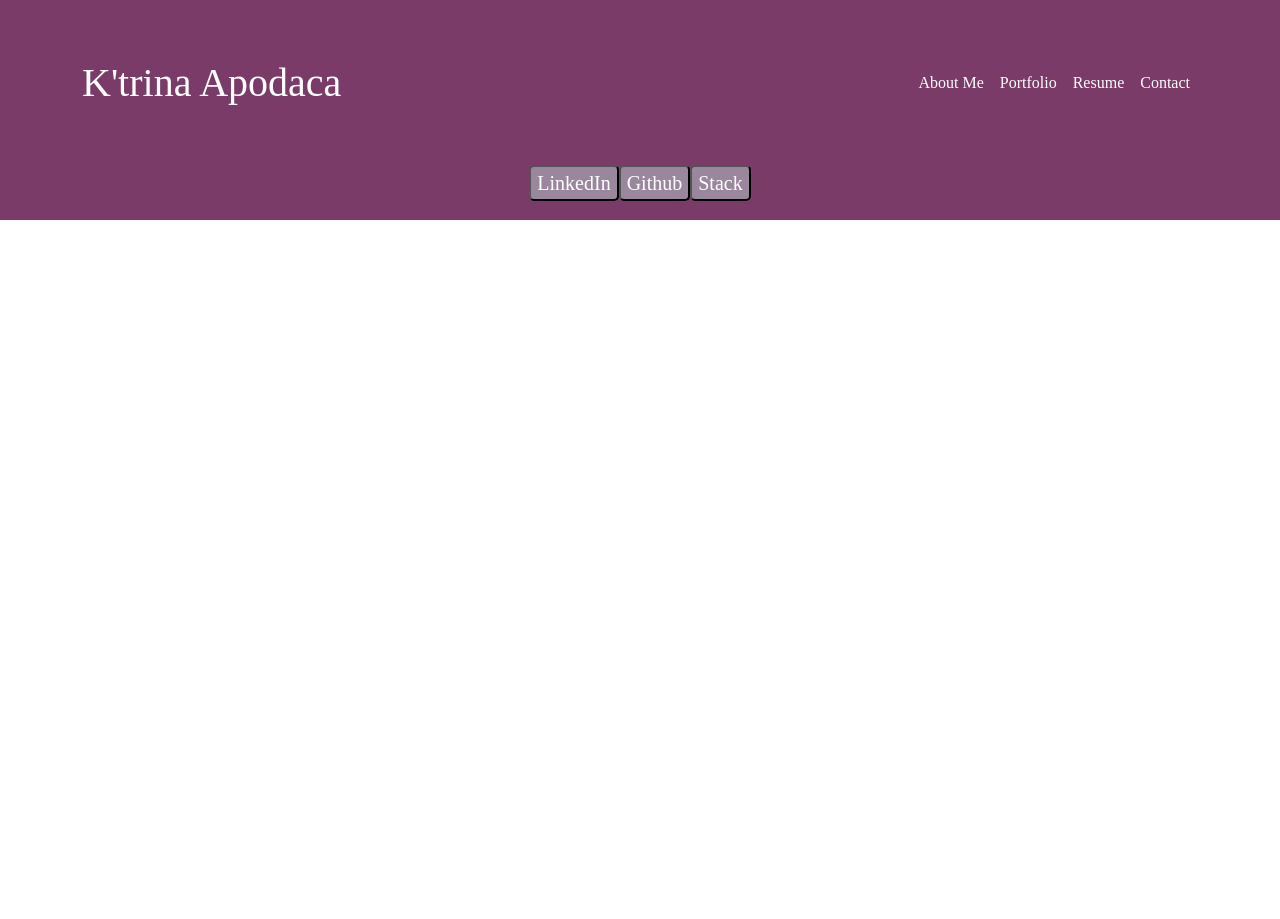
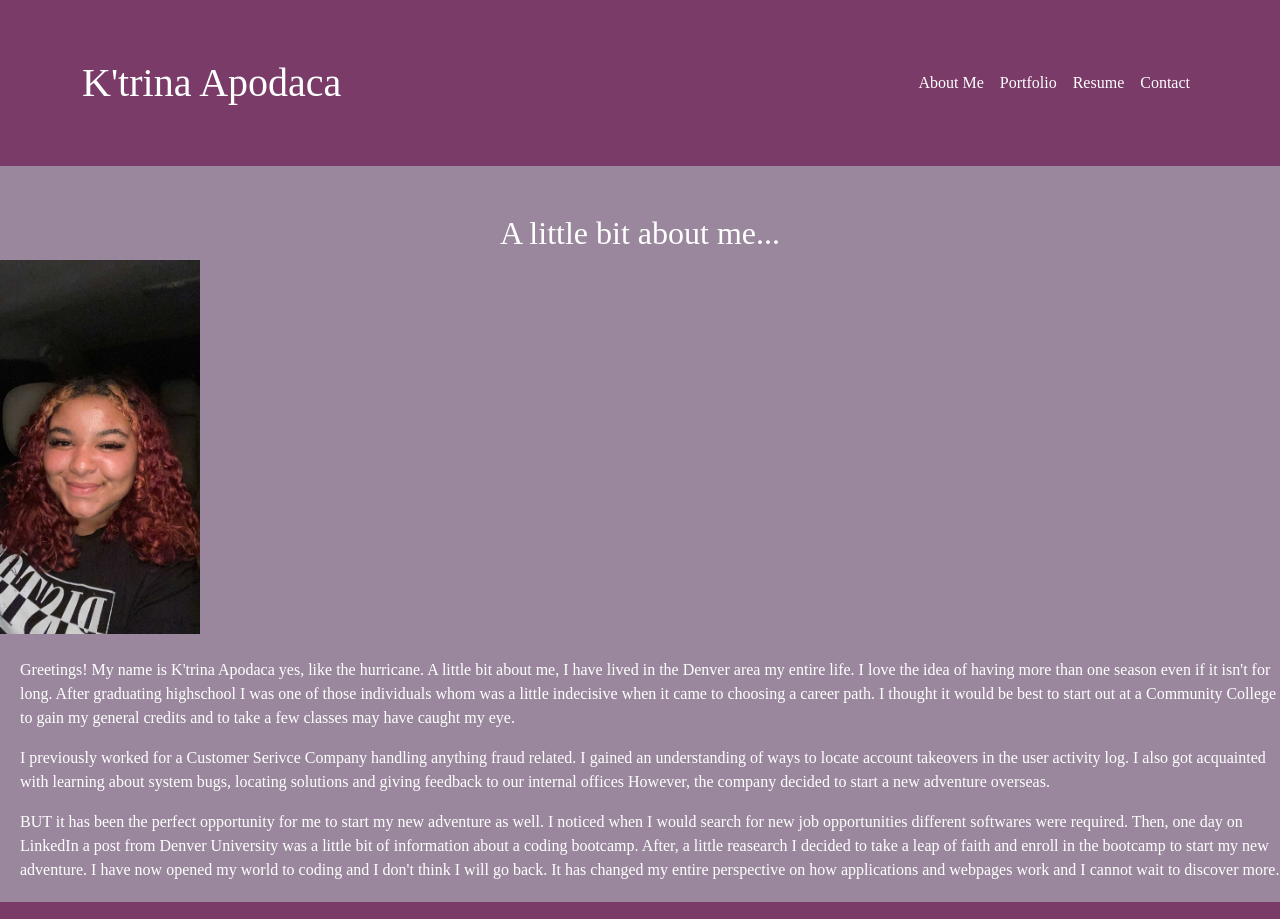
Before and after one commit to kapodaca0403/new_portoflio, a React (Create React App) app in the folder client/: page / in a window 1280 px wide. Shown: the top 919 px of the page. Before the commit the page ends 800 px from the top, so only its background shows below. Built offline with nearby package versions, Linux system fonts and the light colour scheme.

Commit message:
adding final links for port

```diff
--- a/client/src/App.js
+++ b/client/src/App.js
@@ -5,6 +5,7 @@ import Aboutme from "./components/aboutme/aboutme";
 import Resume from "./components/resume/resume";
 import Projects from "./components/projects/project";
 import Contactform from "./components/contactform/contactform";
+import Home from "./components/home/home";
 import ReactDOM from "react-dom";
 import { FontawesomeObject } from "@fortawesome/fontawesome-svg-core";
 import { BrowserRouter as Router, Route, Switch } from "react-router-dom";
@@ -16,7 +17,9 @@ function App() {
     <>
       <Router>
         <Navbar />
-
+        <Route exact path="/">
+          <Home />
+        </Route>
         <Route exact path="/aboutme">
           <Aboutme />
         </Route>
@@ -26,7 +29,7 @@ function App() {
         <Route exact path="/portfolio">
           <Projects />
         </Route>
-        <Route exact path="/Contactform">
+        <Route exact path="/contactform">
           <Contactform />
         </Route>
 
--- a/client/src/components/aboutme/aboutme.css
+++ b/client/src/components/aboutme/aboutme.css
@@ -23,6 +23,7 @@ p {
 .headshot {
   src: "./public/Headshot_exam.jpg";
   alt: "Example headshot of me";
+  margin: "auto";
   width: 200px;
   height: 50;
   margin: -50;
--- a/client/src/components/contactform/contactform.js
+++ b/client/src/components/contactform/contactform.js
@@ -1,7 +1,7 @@
 import React from "react";
 import { Form, Card, Button } from "react-bootstrap";
 
-import { emailjs } from "emailjs-com";
+import emailjs from "emailjs-com";
 
 function contactbutton() {
   const btn = document.getElementById("button");
@@ -76,6 +76,7 @@ export const contactform = () => {
             <Form.Control as="textarea" rows={3} />
             <Button
               id={{ contactbutton }}
+              n
               style={{
                 background: "#7a3b69",
                 color: "white",
--- /dev/null
+++ b/client/src/components/home/home.js
@@ -0,0 +1,52 @@
+import React from "react";
+import "../aboutme/aboutme.css";
+
+const home = () => {
+  return (
+    <div>
+      <main className="maininfo">
+        <br></br>
+        <br></br>
+
+        <h2 className="h2">A little bit about me...</h2>
+        <img src="../../../Headshot_exam.jpg" className="headshot"></img>
+        <br></br>
+        <br></br>
+
+        <p>
+          Greetings! My name is K'trina Apodaca yes, like the hurricane. A
+          little bit about me, I have lived in the Denver area my entire life. I
+          love the idea of having more than one season even if it isn't for
+          long. After graduating highschool I was one of those individuals whom
+          was a little indecisive when it came to choosing a career path. I
+          thought it would be best to start out at a Community College to gain
+          my general credits and to take a few classes may have caught my eye.
+        </p>
+
+        <p>
+          I previously worked for a Customer Serivce Company handling anything
+          fraud related. I gained an understanding of ways to locate account
+          takeovers in the user activity log. I also got acquainted with
+          learning about system bugs, locating solutions and giving feedback to
+          our internal offices However, the company decided to start a new
+          adventure overseas.
+        </p>
+
+        <p>
+          BUT it has been the perfect opportunity for me to start my new
+          adventure as well. I noticed when I would search for new job
+          opportunities different softwares were required. Then, one day on
+          LinkedIn a post from Denver University was a little bit of information
+          about a coding bootcamp. After, a little reasearch I decided to take a
+          leap of faith and enroll in the bootcamp to start my new adventure. I
+          have now opened my world to coding and I don't think I will go back.
+          It has changed my entire perspective on how applications and webpages
+          work and I cannot wait to discover more.
+        </p>
+        <br></br>
+      </main>
+    </div>
+  );
+};
+
+export default home;
--- a/client/src/components/navbar/navbar.js
+++ b/client/src/components/navbar/navbar.js
@@ -28,11 +28,11 @@ export const navbar = () => {
             <Nav className="me-auto"></Nav>
             <Nav>
               <Nav.Link
+                href="/aboutme"
                 style={{
                   color: "white",
                   fontFamily: "Shadows Into Light, cursive",
                 }}
-                href="/aboutme"
               >
                 About Me
               </Nav.Link>
--- a/client/src/components/projects/project.js
+++ b/client/src/components/projects/project.js
@@ -63,12 +63,16 @@ export const projects = () => {
                 >
                   <Button
                     variant
+                    href="https://nascott94.github.io/Brewing-Crypto/"
+                    target="no-target-blank"
                     style={{ background: "#7a3b69", color: "white" }}
                   >
                     Deployed
                   </Button>
                   <Button
                     variant
+                    href="https://github.com/nascott94/Brewing-Crypto"
+                    target="no-target-blank"
                     style={{ background: "#7a3b69", color: "white" }}
                   >
                     Github
@@ -119,15 +123,16 @@ export const projects = () => {
                     fontSize: "8",
                   }}
                 >
-                  <Button style={{ background: "#7a3b69", color: "white" }}>
-                    <a
-                      herf="https://github.com/nascott94/Brewing-Crypto"
-                      target="no-target-blank"
-                    >
-                      Deployed
-                    </a>
+                  <Button
+                    href="https://gist.github.com/kapodaca0403/197892918ca3c82ec42b06ba8ec9de65"
+                    target="no-target-blank"
+                    style={{ background: "#7a3b69", color: "white" }}
+                  >
+                    Deployed
                   </Button>
                   <Button
+                    href="https://github.com/kapodaca0403/regex_tutor"
+                    target="no-target-blank"
                     variant
                     style={{ background: "#7a3b69", color: "white" }}
                   >
@@ -178,12 +183,16 @@ export const projects = () => {
                 >
                   <Button
                     variant
+                    href="https://kapodaca0403.github.io/README/"
+                    target="no-target-blank"
                     style={{ background: "#7a3b69", color: "white" }}
                   >
                     Deployed
                   </Button>
                   <Button
                     variant
+                    href="https://github.com/kapodaca0403/README"
+                    target="no-target-blank"
                     style={{ background: "#7a3b69", color: "white" }}
                   >
                     Github
@@ -234,12 +243,16 @@ export const projects = () => {
                 >
                   <Button
                     variant
+                    href="https://kapodaca0403.github.io/workday_scheduler/"
+                    target="no-target-blank"
                     style={{ background: "#7a3b69", color: "white" }}
                   >
                     Deployed
                   </Button>
                   <Button
                     variant
+                    href="https://github.com/kapodaca0403/workday_scheduler"
+                    target="no-target-blank"
                     style={{ background: "#7a3b69", color: "white" }}
                   >
                     Github
@@ -287,12 +300,16 @@ export const projects = () => {
                 >
                   <Button
                     variant
+                    href="https://git-outside.herokuapp.com/"
+                    target="no-target-blank"
                     style={{ background: "#7a3b69", color: "white" }}
                   >
                     Heroku
                   </Button>
                   <Button
                     variant
+                    href="https://github.com/dereklewis/Git-Outside"
+                    target="no-target-blank"
                     style={{ background: "#7a3b69", color: "white" }}
                   >
                     Github
@@ -339,12 +356,16 @@ export const projects = () => {
                 >
                   <Button
                     variant
+                    href="https://nascott94.github.io/Brewing-Crypto/"
+                    target="no-target-blank"
                     style={{ background: "#7a3b69", color: "white" }}
                   >
                     Deployed
                   </Button>
                   <Button
                     variant
+                    href="https://github.com/Danfirech/Very-good-dogs-club"
+                    target="no-target-blank"
                     style={{ background: "#7a3b69", color: "white" }}
                   >
                     Github
```
